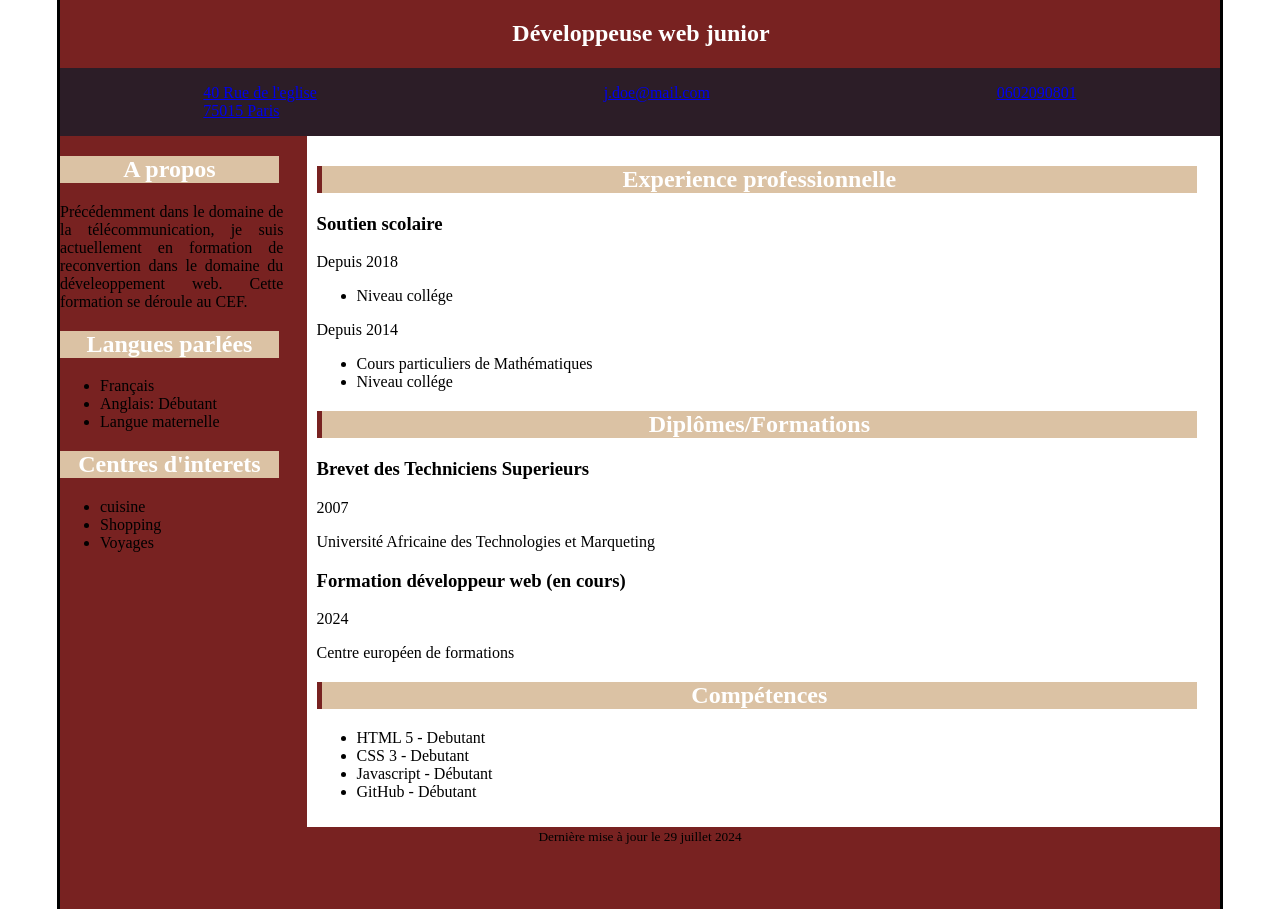
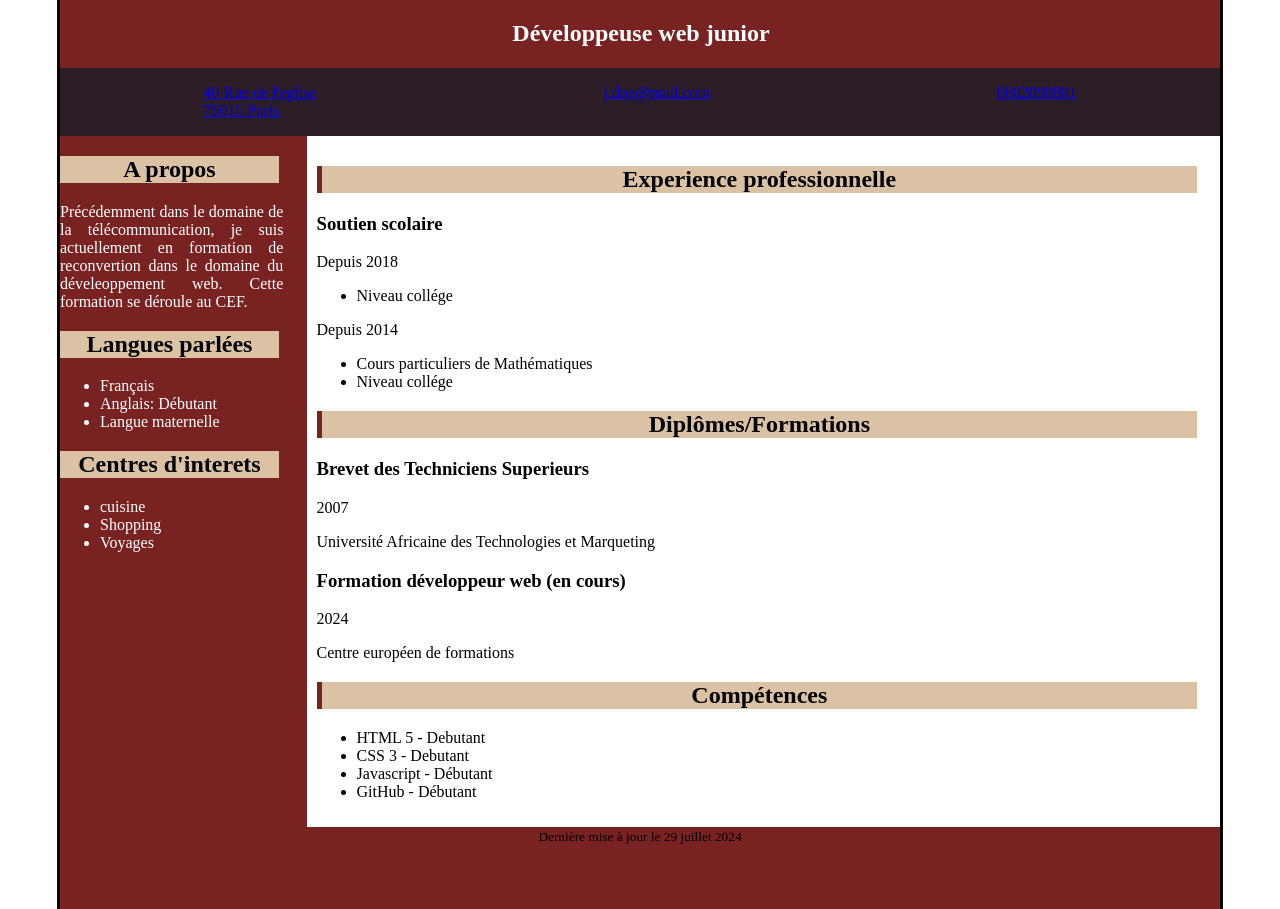
Before and after one commit to nldsck/Christelle-CEF, a plain HTML site: page index.html in a window 1280 px wide. Shown: the part 322-1231 px from the top of the page. Drawn offline with Linux system fonts and the light colour scheme.

Commit message:
deuxiéme jet css color

```diff
--- a/assets/css/style.css
+++ b/assets/css/style.css
@@ -34,6 +34,15 @@ h1{
     top: 0;
     left: 50px;
     text-align:center;
+    color: white;
+}
+#noir{
+    color: black;
+}
+#tbloc_1{
+    color: white;
+}
+#libloc_1{
     color: white;
 }
 #contact{
--- a/index.html
+++ b/index.html
@@ -30,33 +30,33 @@
             <div id="bloc_1">
 
                     <header>
-                        <h2> A propos </h2>
+                        <h2 id="noir"> A propos </h2>
                     </header>
-                    <p>Précédemment dans le domaine de la télécommunication,
+                    <p id="tbloc_1">Précédemment dans le domaine de la télécommunication,
                         je suis actuellement en formation de reconvertion dans le domaine du déveleoppement web.
                         Cette formation se déroule au CEF. </p>
 
                         <header>
-                            <h2>Langues parlées</h2>
+                            <h2 id="noir">Langues parlées</h2>
                         </header>
                         <ul>
-                            <li> Français</li>
-                            <li> Anglais: Débutant</li>
-                            <li> Langue maternelle</li>
+                            <li id="libloc_1"> Français</li>
+                            <li id="libloc_1"> Anglais: Débutant</li>
+                            <li id="libloc_1"> Langue maternelle</li>
                         </ul>
                         <header>
-                            <h2> Centres d'interets</h2>
+                            <h2 id="noir"> Centres d'interets</h2>
                         </header>
                         <ul>
-                            <li>cuisine</li>
-                            <li>Shopping</li>
-                            <li>Voyages</li>
+                            <li id="libloc_1">cuisine</li>
+                            <li id="libloc_1">Shopping</li>
+                            <li id="libloc_1">Voyages</li>
                         </ul>
             </div>
             <div id="bloc_2">
 
                 <header>
-                    <h2>Experience professionnelle</h2>
+                    <h2 id="noir">Experience professionnelle</h2>
                 </header>
                 <h3>Soutien scolaire </h3>
                         <p>Depuis 2018 </p>
@@ -69,7 +69,7 @@
                                 <li>Niveau collége</li>
                             </ul>
                             <header>
-                                <h2>Diplômes/Formations</h2>
+                                <h2 id="noir">Diplômes/Formations</h2>
                             </header>
                             <h3>Brevet des Techniciens Superieurs</h3>
                                  <p>2007</p>
@@ -78,7 +78,7 @@
                                  <p>2024</p>
                                 <p>Centre européen de formations</p>
                                 <header>
-                                    <h2>Compétences</h2>
+                                    <h2 id="noir">Compétences</h2>
                                 </header>
                                 <ul>
                                     <li>HTML 5 - Debutant</li>
```
